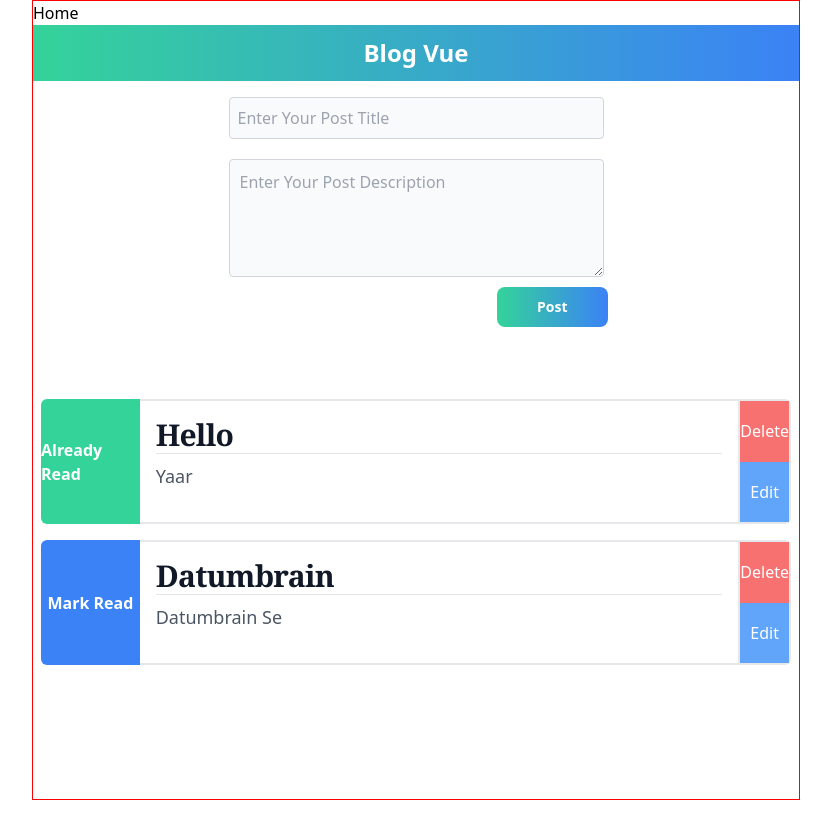
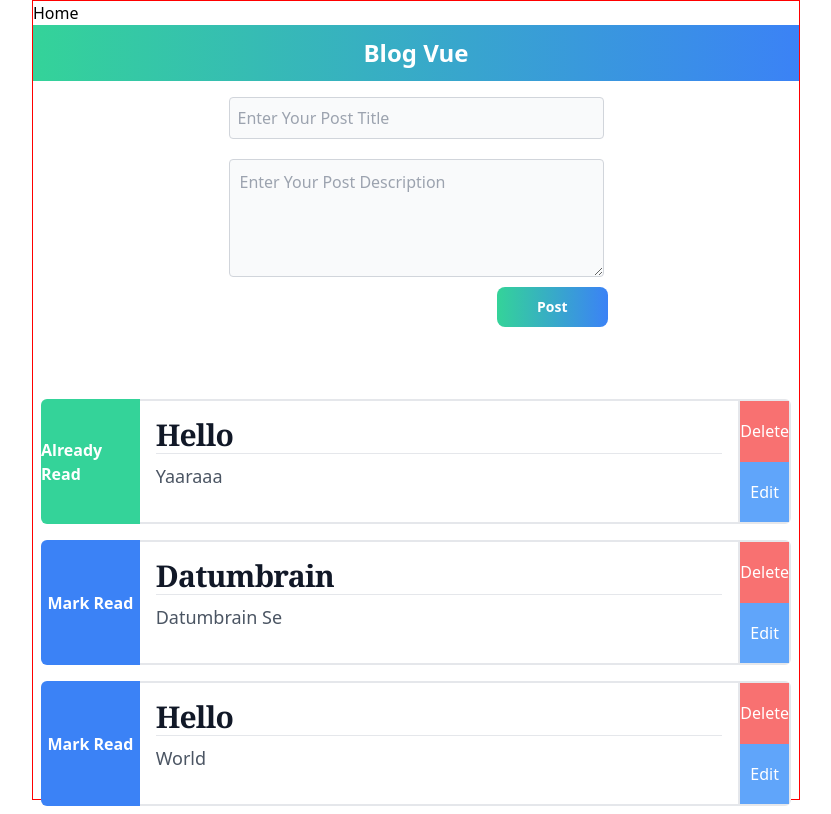
Before and after one commit to MuneebChaudhry-dev/blog-vue, a Vue app: page / in a window 1280 px wide. Shown: the whole page, without its empty margins (224-1055 px from the left). Built offline with nearby package versions, Linux system fonts and the light colour scheme; data requests are answered from the project's data file.

Commit message:
Mark As Read

```diff
--- a/database/db.json
+++ b/database/db.json
@@ -3,7 +3,7 @@
     {
       "id": "2330",
       "title": "Hello",
-      "description": "Yaar",
+      "description": "Yaaraaa",
       "isRead": true
     },
     {
@@ -11,6 +11,12 @@
       "title": "Datumbrain",
       "description": "Datumbrain Se",
       "isRead": false
+    },
+    {
+      "id": "3482",
+      "title": "Hello",
+      "description": "World",
+      "isRead": false
     }
   ]
 }
--- a/src/components/BlogForm.vue
+++ b/src/components/BlogForm.vue
@@ -23,7 +23,7 @@
           class="px-10 py-2.5 text-sm font-bold text-center text-white bg-gradient-to-r from-emerald-400 to-blue-500 rounded-lg focus:ring-4 focus:ring-blue-200 dark:focus:ring-blue-900 hover:bg-gradient-to-r hover:from-blue-500 hover:to-emerald-400"
           @click="submitPost"
         >
-          Post
+          {{ blogStore.isEdit ? 'Update' : 'Post' }}
         </button>
       </div>
     </div>
@@ -36,8 +36,14 @@ import { useFetch } from '../composable/fetch'
 import { useBlogStore } from '../stores/blog'
 
 const blogStore = useBlogStore()
-
-const submitPost = async () => {
+const submitPost = () => {
+  if (blogStore.isEdit) {
+    updatePost()
+  } else {
+    createNewPost()
+  }
+}
+const createNewPost = async () => {
   if (blogStore.postTitle !== '') {
     try {
       const postData = {
@@ -58,5 +64,26 @@ const submitPost = async () => {
     }
   }
 }
+const updatePost = async () => {
+  if (blogStore.postTitle !== '') {
+    try {
+      const postData = {
+        title: blogStore.postTitle,
+        description: blogStore.postDescription,
+        isRead: false
+      }
+
+      const { data, error } = await useFetch(
+        `${import.meta.env.VITE_API_URL}/posts/${blogStore.postId}`,
+        'PATCH',
+        postData
+      )
+
+      console.log('Post updated successfully:', data)
+    } catch (error) {
+      console.error('Error updating post:', error)
+    }
+  }
+}
 </script>
 <style></style>
--- a/src/components/BlogPosts.vue
+++ b/src/components/BlogPosts.vue
@@ -4,7 +4,8 @@
     <div class="flex p-2" v-for="post in postsData" :key="post.id">
       <div
         :class="{ 'bg-emerald-400': post.isRead, 'bg-blue-500': !post.isRead }"
-        class="w-1/6 rounded-l-md min-h-16 inline-flex items-center justify-center text-white font-semibold"
+        class="w-1/6 rounded-l-md min-h-16 inline-flex items-center justify-center text-white font-semibold cursor-pointer"
+        @click="togglIsRead(post.isRead, post.id)"
       >
         {{ post.isRead ? 'Already Read' : 'Mark Read' }}
       </div>
@@ -56,6 +57,24 @@ const deletePost = async (postID: string) => {
   }
 }
 
+const togglIsRead = async (isRead: boolean, postId: string) => {
+  try {
+    const postData = {
+      isRead: !isRead
+    }
+
+    const { data, error } = await useFetch(
+      `${import.meta.env.VITE_API_URL}/posts/${postId}`,
+      'PATCH',
+      postData
+    )
+
+    console.log('isRead toggled', data)
+  } catch (error) {
+    console.error('Error updating post:', error)
+  }
+}
+
 const editPost = async (postID: string) => {
   const { data, error } = await useFetch(`${import.meta.env.VITE_API_URL}/posts/${postID}`, 'GET')
   console.log('Edit', data)
@@ -63,6 +82,7 @@ const editPost = async (postID: string) => {
   blogStore.isEdit = true
   blogStore.postTitle = data.title
   blogStore.postDescription = data.description
+  blogStore.postId = postID
 }
 watchEffect(async () => {
   try {
--- a/src/stores/blog.ts
+++ b/src/stores/blog.ts
@@ -5,6 +5,7 @@ export const useBlogStore = defineStore('blog', () => {
   const postTitle: Ref<string> = ref('')
   const postDescription: Ref<string> = ref('')
   const isEdit: Ref<boolean> = ref(false)
+  const postId: Ref<string> = ref('')
 
   return { postTitle, postDescription, isEdit }
 })
```
